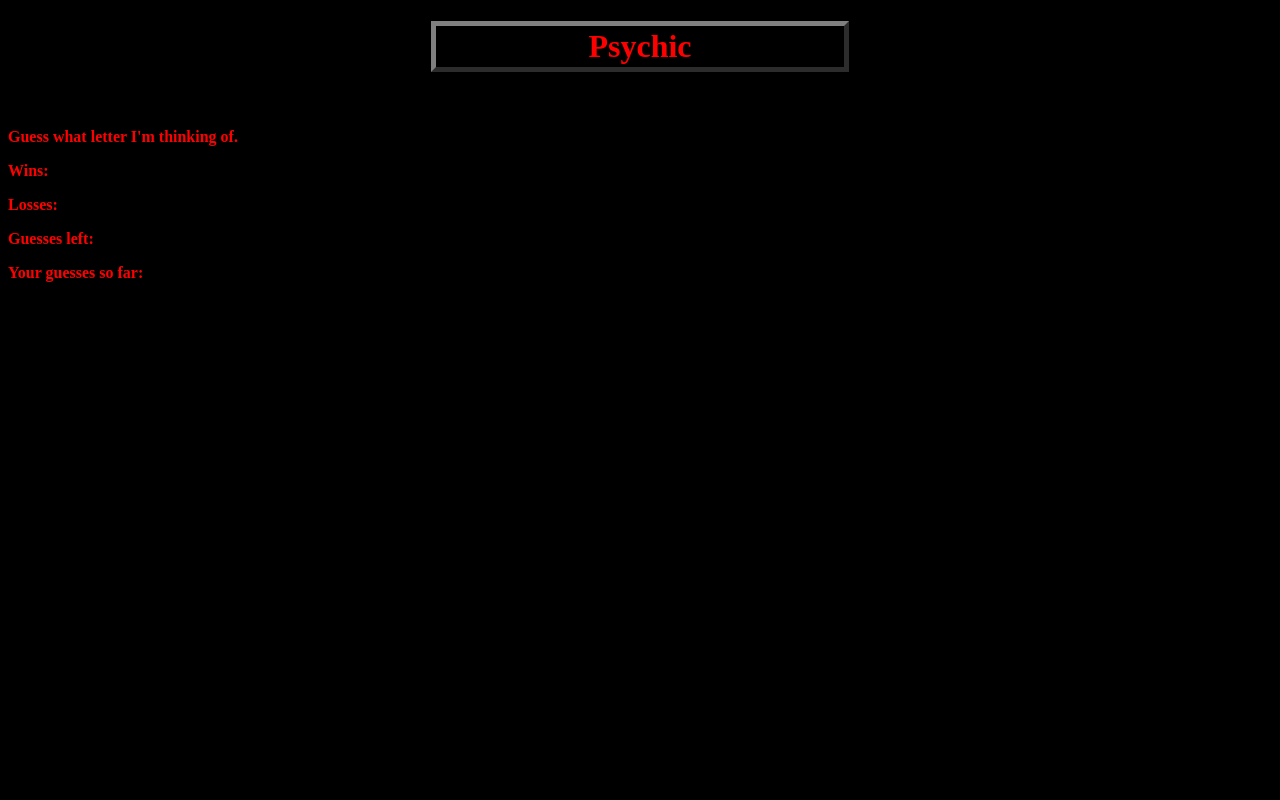
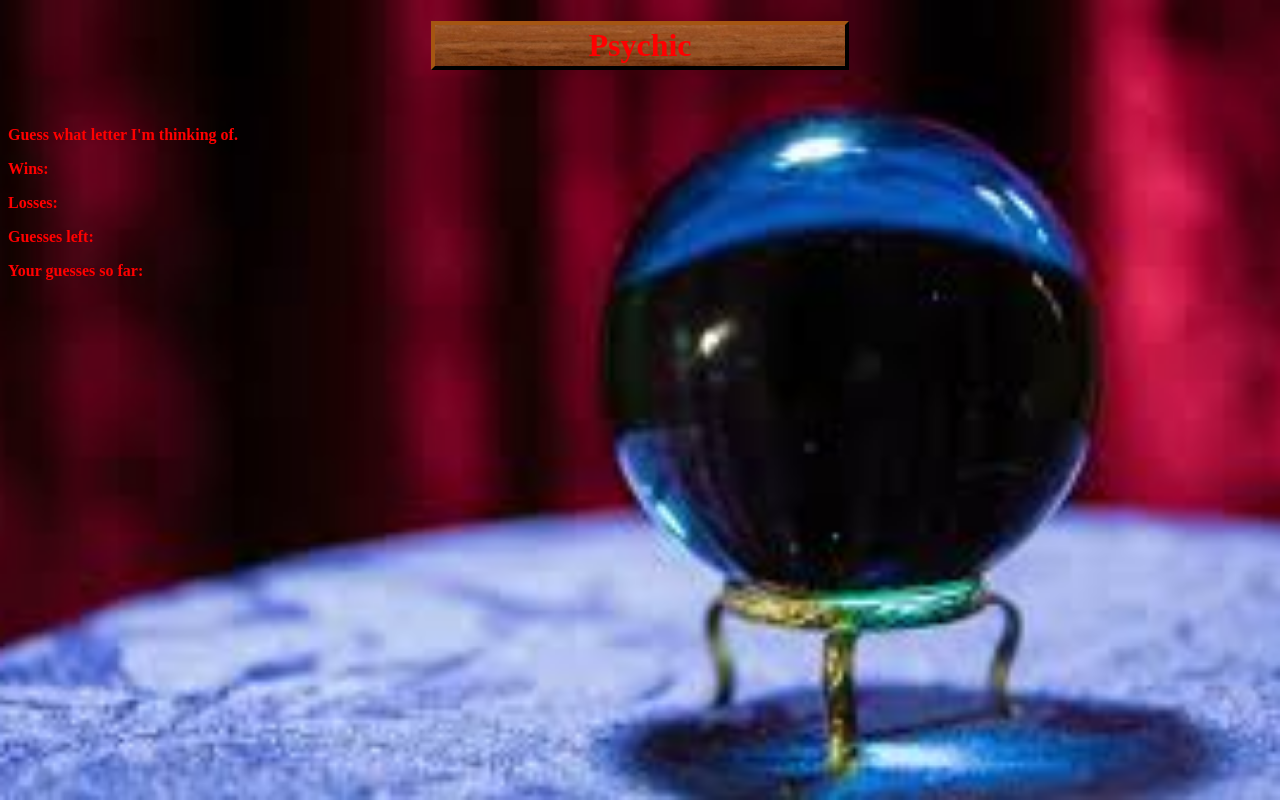
Before and after one commit to DennisMarkham/Psychic-Game, a plain HTML site: page index.html in a window 1280 px wide. Drawn offline with Linux system fonts and the light colour scheme.

Commit message:
minor aesthetic changes

```diff
--- a/assets/css/style.css
+++ b/assets/css/style.css
@@ -9,9 +9,8 @@
         padding:2px;
         text-align:center;
         color: red;
-        border: 5px outset gray;
-        /*background-image:url("assets/images/Wood.jpg")*/
-        /*background-color: #A04000;*/
+        border: 4px outset #512A09;
+        background-image:url("../images/Wood.jpg")
       }
 
       p
@@ -20,8 +19,16 @@
         font-weight: bold;
       }
 
-      body
+      html {
+  background: url(../images/crystalBall.jpg) no-repeat center center fixed;
+  -webkit-background-size: cover;
+  -moz-background-size: cover;
+  -o-background-size: cover;
+  background-size: cover;
+}
+
+      /*body
       {
-       /* background-image: url("assets/images/crystalBall.jpg");*/
-        background-color:black;
-      }
+        background-image: url("../images/crystalBall.jpg");
+
+      }*/
```
